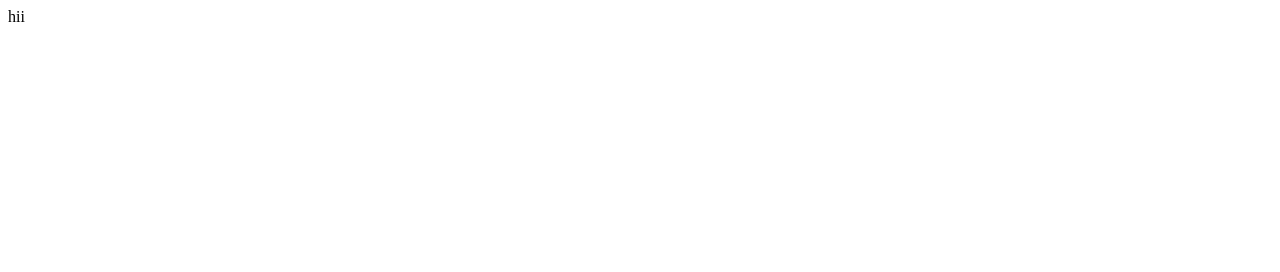
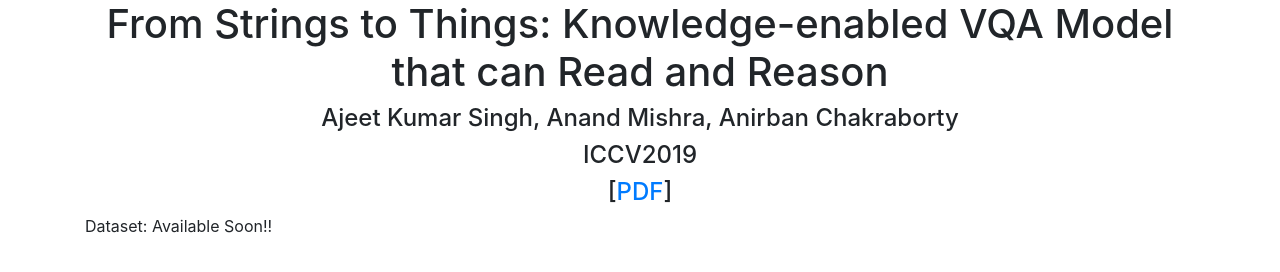
Before and after one commit to textkvqa/textkvqa.github.io, a plain HTML site: page index.html in a window 1280 px wide. Drawn offline with nearby package versions, Linux system fonts and the light colour scheme.

Commit message:
Update index.html

```diff
--- a/index.html
+++ b/index.html
@@ -1 +1,32 @@
-hii
+<!DOCTYPE html>
+<html lang="en"><head>
+<meta http-equiv="content-type" content="text/html; charset=UTF-8">
+    <meta charset="utf-8">
+    <meta name="viewport" content="width=device-width, initial-scale=1.0">
+    <meta name="description" content="OCR-VQA">
+    <meta name="author" content="">
+
+    <title>OCR-VQA</title>
+
+    <link href="kvqa_ProjectFiles/bootstrap.css" rel="stylesheet">
+    <link href="kvqa_ProjectFiles/style.css" rel="stylesheet">
+
+    <!-- HTML5 shim and Respond.js IE8 support of HTML5 elements and media queries -->
+    <!--[if lt IE 9]>
+      <script src="js/html5shiv.js"></script>
+      <script src="js/respond.min.js"></script>
+    <![endif]-->
+  </head>
+
+  <body>
+
+    <div class="container">
+      <div class="header">
+        <h1 class="text"><center>From Strings to Things: Knowledge-enabled VQA Model that can Read and Reason</center></h1>
+           <h4 class="text"><center> Ajeet Kumar Singh, Anand Mishra, Anirban Chakraborty</center></h4>
+          <h4 class="text"><center>ICCV2019</center></h4>
+          <h4 class="text"><center>[<a href="">PDF</a>]</center></h4>
+       </div>
+
+ Dataset: Available Soon!!
+</div></div></body></html>
```
